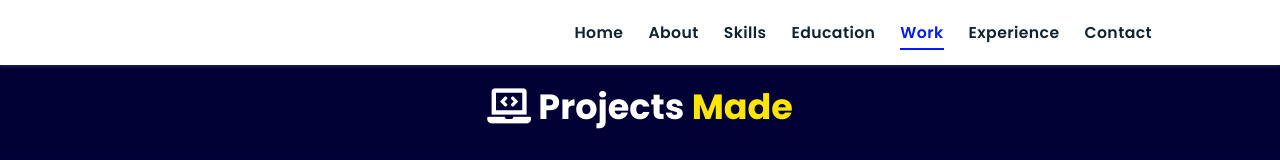
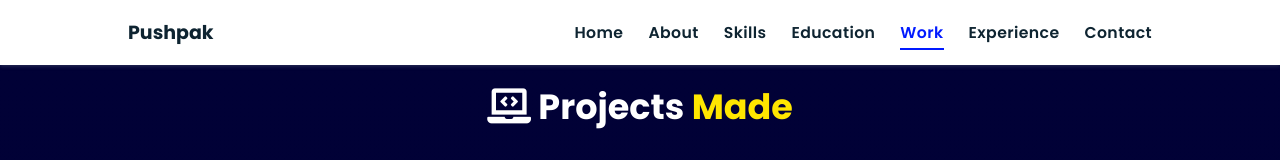
Before and after one commit to 1pushpak1/1pushpak1.github.io, a plain HTML site: page projects/index.html in a window 1280 px wide. Shown: the top 160 px of the page. Drawn offline with nearby package versions, Linux system fonts and the light colour scheme.

Commit message:
Update index.html

```diff
--- a/projects/index.html
+++ b/projects/index.html
@@ -14,7 +14,7 @@
 
 <!-- navbar starts -->
 <header>
-        <a href="/" class="logo"></i> <Pushpak/></a>
+        <a href="/" class="logo"></i> Pushpak</a>
 
         <div id="menu" class="fas fa-bars"></div>
         <nav class="navbar">
```
